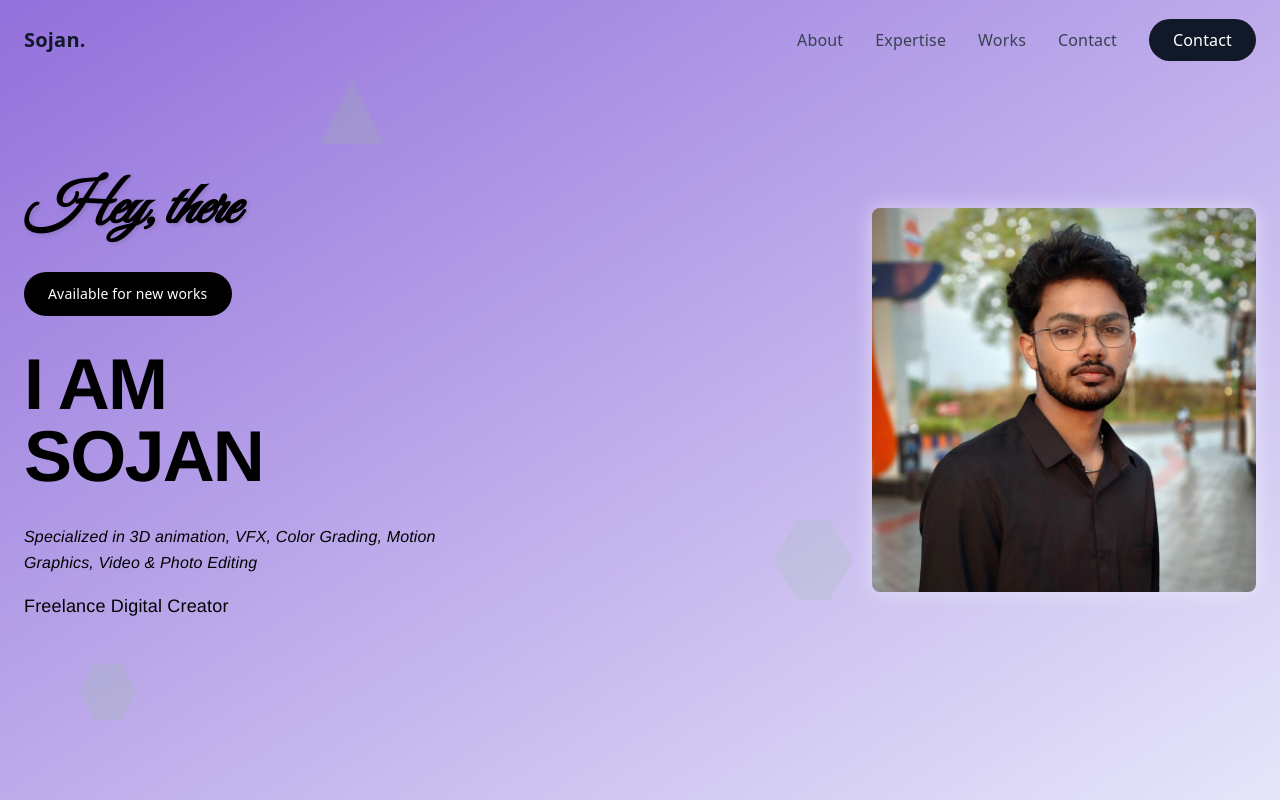
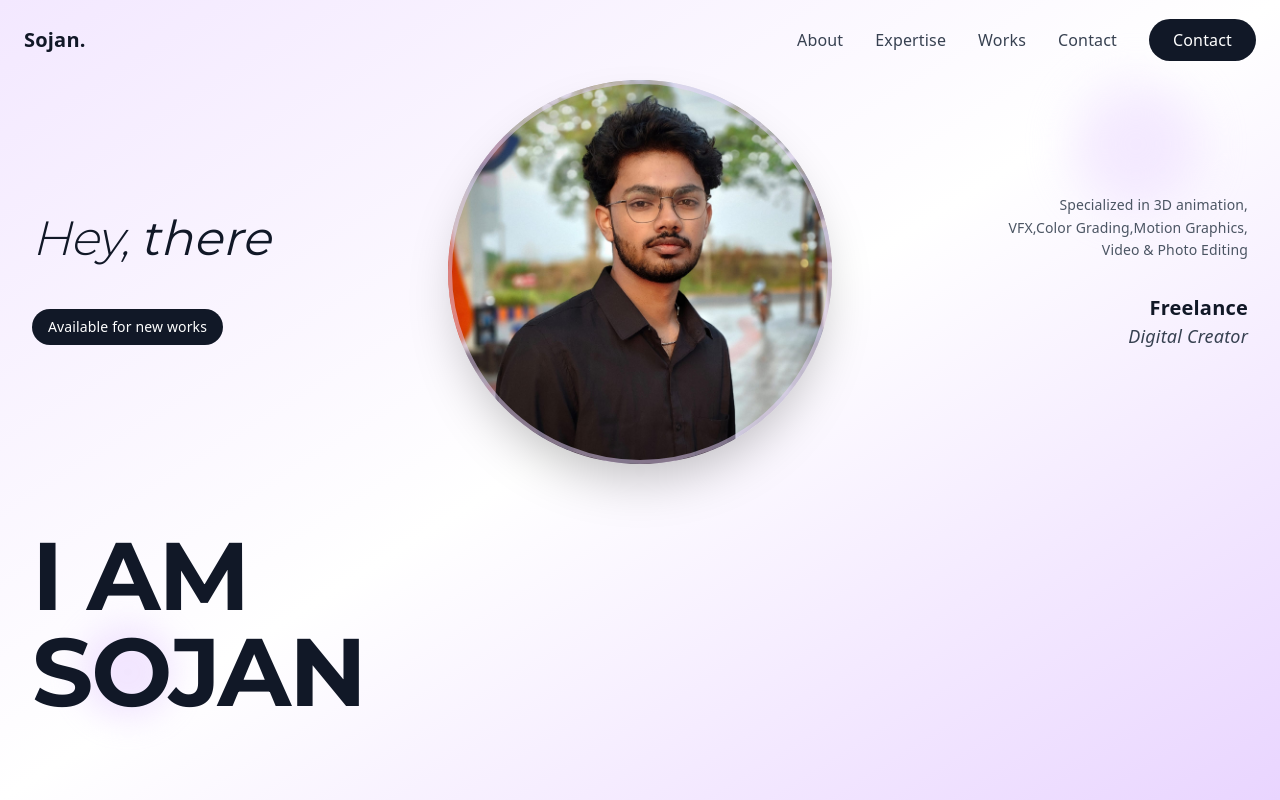
Before and after one commit to Melbin2255/studio-dusk-canvas-76, a React (Vite) app: page / in a window 1280 px wide. Shown: the top 800 px of the page. Built offline with nearby package versions, Linux system fonts and the light colour scheme; a web font is replaced by a local one.

Commit message:
Reverted to commit cd288e4f877579eee24e95947ce0073ddfade863

```diff
--- a/index.html
+++ b/index.html
@@ -1,26 +1,24 @@
-
-<!doctype html>
+<!DOCTYPE html>
 <html lang="en">
   <head>
     <meta charset="UTF-8" />
+    <meta name="viewport" content="width=device-width, initial-scale=1.0" />
     <link rel="icon" type="image/svg+xml" href="/logo.svg" />
-    <meta name="viewport" content="width=device-width, initial-scale=1.0" />
-    <title>Sojan Augustine - Digital Creator</title>
+    <title>Sojan Augustine </title>
+    <meta name="description" content="Portfolio of Sojan Augustine, Visual Artist & Post-Production Specialist specializing in 3D Animation, VFX, Color Grading, and Motion Graphics" />
+    <meta name="author" content="Sojan Augustine" />
 
-    <!-- Google Fonts -->
+    <meta property="og:title" content="Sojan Augustine - Visual Artist & Post-Production Specialist" />
+    <meta property="og:description" content="Portfolio showcasing expertise in 3D Animation, VFX, Color Grading, and Motion Graphics" />
+    <meta property="og:type" content="website" />
+
+    <meta name="twitter:card" content="summary_large_image" />
+
     <link rel="preconnect" href="https://fonts.googleapis.com">
     <link rel="preconnect" href="https://fonts.gstatic.com" crossorigin>
-    <link href="https://fonts.googleapis.com/css2?family=Great+Vibes&family=Montserrat:wght@300;400;500;600;700&family=Lato:wght@300;400;500;600;700&display=swap" rel="stylesheet">
+    <link href="https://fonts.googleapis.com/css2?family=Manrope:wght@300;400;500;600;700&display=swap" rel="stylesheet">
+  </head>
 
-    <!-- Helvetica Neue fallback -->
-    <style>
-      @import url('https://fonts.googleapis.com/css2?family=Inter:wght@300;400;500;600;700&display=swap');
-
-      .helvetica-neue {
-        font-family: 'Helvetica Neue', 'Inter', 'Arial', sans-serif;
-      }
-    </style>
-  </head>
   <body>
     <div id="root"></div>
     <script type="module" src="/src/main.tsx"></script>
--- a/src/components/sections/HeroSection.tsx
+++ b/src/components/sections/HeroSection.tsx
@@ -15,124 +15,96 @@ const HeroSection = () => {
   };
 
   return (
-    <section className="relative min-h-screen flex items-center justify-center bg-gradient-to-br from-[#9370DB] to-[#E6E6FA] overflow-hidden">
-      {/* Background geometric shapes */}
+    <section className="relative min-h-screen flex items-center justify-center bg-gradient-to-br from-purple-100 via-white to-purple-200 overflow-hidden">
+      {/* Background decorative elements */}
       <div className="absolute inset-0">
-        <div className="absolute top-20 left-1/4 w-16 h-16 opacity-20" style={{
-          clipPath: 'polygon(50% 0%, 0% 100%, 100% 100%)',
-          backgroundColor: '#8FBC8F'
-        }}></div>
-        <div className="absolute bottom-1/4 right-1/3 w-20 h-20 opacity-15" style={{
-          clipPath: 'polygon(30% 0%, 0% 50%, 30% 100%, 70% 100%, 100% 50%, 70% 0%)',
-          backgroundColor: '#8FBC8F'
-        }}></div>
-        <div className="absolute top-1/3 right-20 w-12 h-12 opacity-25" style={{
-          clipPath: 'polygon(50% 0%, 0% 100%, 100% 100%)',
-          backgroundColor: '#8FBC8F'
-        }}></div>
-        <div className="absolute bottom-20 left-20 w-14 h-14 opacity-20" style={{
-          clipPath: 'polygon(25% 0%, 75% 0%, 100% 50%, 75% 100%, 25% 100%, 0% 50%)',
-          backgroundColor: '#8FBC8F'
-        }}></div>
+        <div className="absolute top-20 right-20 w-32 h-32 bg-purple-200 rounded-full opacity-20 blur-xl animate-pulse"></div>
+        <div className="absolute bottom-20 left-20 w-24 h-24 bg-purple-300 rounded-full opacity-30 blur-lg animate-pulse delay-1000"></div>
       </div>
 
-      <div className="relative z-10 max-w-7xl mx-auto px-6 w-full">
-        <div className="grid lg:grid-cols-12 gap-8 items-center min-h-[80vh]">
-          {/* Left Content Area */}
-          <div className="lg:col-span-7 space-y-8">
-            {/* Hey, there - Top Left */}
+      <div className="relative z-10 max-w-7xl mx-auto px-6">
+        <div className="grid lg:grid-cols-12 gap-8 items-center">
+          {/* Left Content - Hey there and availability badge */}
+          <div className="lg:col-span-4 lg:order-1">
             <motion.div
-              className="text-left"
               initial={{ opacity: 0, x: -50 }}
               animate={{ opacity: isVisible ? 1 : 0, x: isVisible ? 0 : -50 }}
               transition={{ duration: 0.8, delay: 0.2 }}
             >
-              <h2 className="text-5xl lg:text-6xl text-black italic mb-8" style={{
-                fontFamily: 'Great Vibes, cursive',
-                textShadow: '2px 2px 4px rgba(0,0,0,0.1)'
-              }}>
-                Hey, there
+              {/* Hey, there */}
+              <h2 className="text-4xl lg:text-5xl font-light text-gray-900 italic mb-8">
+                Hey, <span className="font-normal">there</span>
               </h2>
-            </motion.div>
 
-            {/* Availability Badge */}
-            <motion.div
-              className="flex justify-start mb-6"
-              initial={{ opacity: 0, scale: 0.8 }}
-              animate={{ opacity: isVisible ? 1 : 0, scale: isVisible ? 1 : 0.8 }}
-              transition={{ duration: 0.6, delay: 0.4 }}
-            >
-              <button className="bg-black text-white px-6 py-3 rounded-full text-sm font-medium transition-all duration-300 hover:scale-105 hover:bg-[#FFB6C1] hover:text-black">
+              {/* Status Badge */}
+              <motion.div
+                className="inline-flex items-center bg-gray-900 text-white px-4 py-2 rounded-full text-sm font-medium"
+                initial={{ opacity: 0, scale: 0.8 }}
+                animate={{ opacity: isVisible ? 1 : 0, scale: isVisible ? 1 : 0.8 }}
+                transition={{ duration: 0.6, delay: 0.6 }}
+              >
                 Available for new works
-              </button>
-            </motion.div>
-
-            {/* I AM SOJAN */}
-            <motion.div
-              className="text-left"
-              initial={{ opacity: 0, y: 30 }}
-              animate={{ opacity: isVisible ? 1 : 0, y: isVisible ? 0 : 30 }}
-              transition={{ duration: 0.8, delay: 0.6 }}
-            >
-              <h1 className="text-6xl lg:text-7xl font-bold text-black leading-tight tracking-tight" style={{
-                fontFamily: 'Helvetica Neue, Arial, sans-serif',
-                fontWeight: 700
-              }}>
-                I AM<br />
-                SOJAN
-              </h1>
-            </motion.div>
-
-            {/* Specialties Text */}
-            <motion.div
-              className="text-left max-w-md"
-              initial={{ opacity: 0, y: 20 }}
-              animate={{ opacity: isVisible ? 1 : 0, y: isVisible ? 0 : 20 }}
-              transition={{ duration: 0.6, delay: 0.8 }}
-            >
-              <p className="text-black text-base leading-relaxed italic mb-4" style={{
-                fontFamily: 'Helvetica Neue, Arial, sans-serif',
-                fontWeight: 300
-              }}>
-                Specialized in 3D animation, VFX, Color Grading, Motion Graphics, Video & Photo Editing
-              </p>
-
-              <p className="text-black text-lg font-medium" style={{
-                fontFamily: 'Helvetica Neue, Arial, sans-serif',
-                fontWeight: 500
-              }}>
-                Freelance Digital Creator
-              </p>
+              </motion.div>
             </motion.div>
           </div>
 
-          {/* Right Content - Profile Image */}
-          <div className="lg:col-span-5 flex justify-center lg:justify-end">
+          {/* Center Content - Profile Image */}
+          <div className="lg:col-span-4 lg:order-2 flex justify-center">
             <motion.div
               className="relative"
               initial={{ opacity: 0, scale: 0.8 }}
               animate={{ opacity: isVisible ? 1 : 0, scale: isVisible ? 1 : 0.8 }}
-              transition={{ duration: 0.8, delay: 1 }}
+              transition={{ duration: 0.8, delay: 0.4 }}
             >
-              <div className="w-80 h-80 lg:w-96 lg:h-96 rounded-lg overflow-hidden" style={{
-                boxShadow: '0 0 20px rgba(255,255,255,0.5)'
-              }}>
+              <div className="w-80 h-80 lg:w-96 lg:h-96 rounded-full overflow-hidden bg-gradient-to-br from-purple-200 to-purple-100 shadow-2xl">
                 <img
                   src="/images/profile.jpg"
                   alt="Sojan Augustine"
                   className="w-full h-full object-cover"
                 />
               </div>
+              {/* Decorative ring */}
+              <div className="absolute inset-0 rounded-full border-4 border-purple-200 opacity-50 animate-pulse"></div>
+            </motion.div>
+          </div>
+
+          {/* Right Content - Skills */}
+          <div className="lg:col-span-4 lg:order-3">
+            <motion.div
+              className="text-right"
+              initial={{ opacity: 0, x: 50 }}
+              animate={{ opacity: isVisible ? 1 : 0, x: isVisible ? 0 : 50 }}
+              transition={{ duration: 0.8, delay: 0.8 }}
+            >
+              <div className="text-sm text-gray-600 leading-relaxed mb-8">
+                <p>Specialized in 3D animation,</p>
+                <p>VFX,Color Grading,Motion Graphics,</p>
+                <p>Video & Photo Editing</p>
+              </div>
+
+              <div>
+                <p className="text-xl font-semibold text-gray-900">Freelance</p>
+                <p className="text-lg font-light text-gray-700 italic">Digital Creator</p>
+              </div>
+            </motion.div>
+          </div>
+
+          {/* Bottom Content - Main Title spanning full width */}
+          <div className="lg:col-span-12 lg:order-4 mt-8">
+            <motion.div
+              className="text-left"
+              initial={{ opacity: 0, y: 30 }}
+              animate={{ opacity: isVisible ? 1 : 0, y: isVisible ? 0 : 30 }}
+              transition={{ duration: 0.8, delay: 1 }}
+            >
+              <h1 className="text-6xl lg:text-8xl font-bold text-gray-900 leading-tight">
+                I AM<br />
+                SOJAN
+              </h1>
             </motion.div>
           </div>
         </div>
       </div>
-
-      {/* Google Fonts import for Great Vibes */}
-      <link
-        href="https://fonts.googleapis.com/css2?family=Great+Vibes&display=swap"
-        rel="stylesheet"
-      />
     </section>
   );
 };
--- a/tailwind.config.ts
+++ b/tailwind.config.ts
@@ -18,13 +18,10 @@ export default {
 				'2xl': '1400px'
 			}
 		},
-		extend: {
-			fontFamily: {
+		extend: {			fontFamily: {
 				'montserrat': ['Montserrat', 'sans-serif'],
 				'lato': ['Lato', 'sans-serif'],
 				'europa': ['Europa Grotesk', 'sans-serif'],
-				'great-vibes': ['Great Vibes', 'cursive'],
-				'helvetica': ['Helvetica Neue', 'Inter', 'Arial', 'sans-serif'],
 			},
 			colors: {
 				'purple-gradient-start': '#8E54E9',
@@ -34,10 +31,6 @@ export default {
 				'text-muted': '#6B6B6B',
 				'border-light': '#E5E5E5',
 				'border-medium': '#D1D1D1',
-				'hero-violet': '#9370DB',
-				'hero-lavender': '#E6E6FA',
-				'hero-teal': '#8FBC8F',
-				'hover-pink': '#FFB6C1',
 				border: 'hsl(var(--border))',
 				input: 'hsl(var(--input))',
 				ring: 'hsl(var(--ring))',
@@ -75,7 +68,6 @@ export default {
 			backgroundImage: {
 				'purple-gradient': 'linear-gradient(135deg, #8E54E9 0%, #E964FF 100%)',
 				'purple-gradient-soft': 'linear-gradient(135deg, rgba(142, 84, 233, 0.1) 0%, rgba(233, 100, 255, 0.1) 100%)',
-				'hero-gradient': 'linear-gradient(135deg, #9370DB 0%, #E6E6FA 100%)',
 			},
 			borderRadius: {
 				lg: 'var(--radius)',
@@ -86,7 +78,6 @@ export default {
 				'soft': '0 2px 8px rgba(0, 0, 0, 0.08)',
 				'medium': '0 4px 16px rgba(0, 0, 0, 0.12)',
 				'purple': '0 4px 20px rgba(142, 84, 233, 0.2)',
-				'hero-glow': '0 0 20px rgba(255,255,255,0.5)',
 			},
 			keyframes: {
 				'accordion-down': {
```
